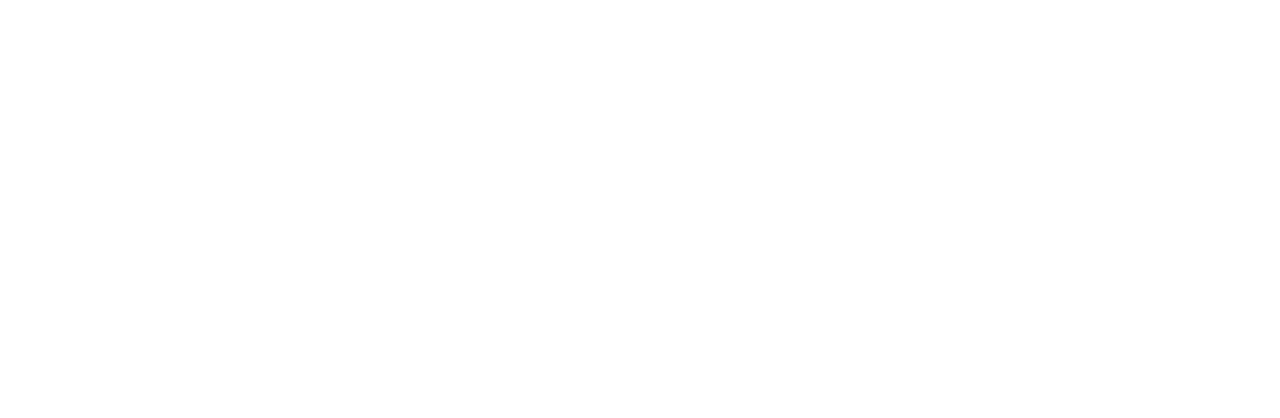
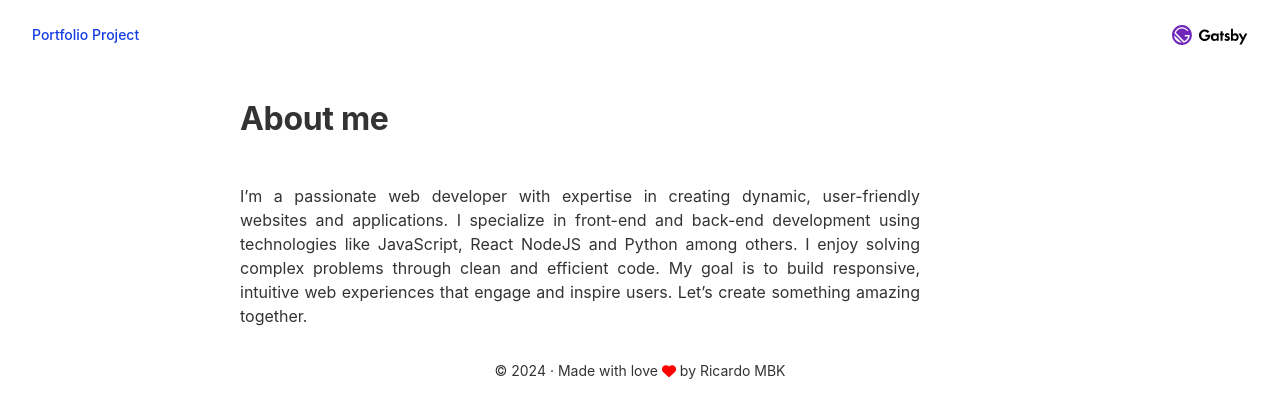
Before and after one commit to Ricardo-mb/testblog, a Gatsby site: page /about in a window 1280 px wide. Before the commit this address had no page. Built offline with nearby package versions, Linux system fonts and the light colour scheme; Gatsby itself is replaced by a stand-in of ours.

Commit message:
First commit

```diff
--- a/gatsby-config.js
+++ b/gatsby-config.js
@@ -9,10 +9,10 @@
  */
 module.exports = {
   siteMetadata: {
-    title: `Gatsby Default Starter`,
-    description: `Kick off your next, great Gatsby project with this default starter. This barebones starter ships with the main Gatsby configuration files you might need.`,
-    author: `@gatsbyjs`,
-    siteUrl: `https://gatsbystarterdefaultsource.gatsbyjs.io/`,
+    title: `Portfolio Project`,
+    description: `This is my portfolio for showing my skills, languages I working with, my workflow,and projects I am working on.`,
+    author: `Ricardo`,
+    siteUrl: `https://github.com/Ricardo-mb`,
   },
   plugins: [
     `gatsby-plugin-image`,
@@ -31,10 +31,10 @@
         name: `gatsby-starter-default`,
         short_name: `starter`,
         start_url: `/`,
-        background_color: `#663399`,
+        background_color: `#041b75`,
         // This will impact how browsers show your PWA/website
         // https://css-tricks.com/meta-theme-color-and-trickery/
-        // theme_color: `#663399`,
+        // theme_color: `##041b75`,
         display: `minimal-ui`,
         icon: `src/images/gatsby-icon.png`, // This path is relative to the root of the site.
       },
--- a/package.json
+++ b/package.json
@@ -5,6 +5,8 @@
   "version": "0.1.0",
   "author": "Kyle Mathews <mathews.kyle@gmail.com>",
   "dependencies": {
+    "@fortawesome/free-solid-svg-icons": "^6.6.0",
+    "@fortawesome/react-fontawesome": "^0.2.2",
     "gatsby": "^5.13.7",
     "gatsby-plugin-image": "^3.13.1",
     "gatsby-plugin-manifest": "^5.13.1",
--- a/src/components/layout.css
+++ b/src/components/layout.css
@@ -1,7 +1,7 @@
 :root {
   --border-radius: 4px;
   --color-text: #333;
-  --color-primary: #7026b9;
+  --color-primary: #123ce1;
   --color-code-bg: #fff4db;
   --color-code: #8a6534;
   --font-sans: -apple-system, BlinkMacSystemFont, "Segoe UI", Helvetica, Arial,
@@ -25,6 +25,7 @@
   --size-gutter: var(--space-5);
   --size-gap: var(--space-6);
 }
+
 html {
   -webkit-text-size-adjust: 100%;
   box-sizing: border-box;
@@ -33,6 +34,7 @@
   line-height: var(--line-height-normal);
   overflow-y: scroll;
 }
+
 body {
   -moz-osx-font-smoothing: grayscale;
   -webkit-font-smoothing: antialiased;
@@ -43,6 +45,7 @@
   margin: 0;
   word-wrap: break-word;
 }
+
 a {
   background-color: transparent;
   color: var(--color-primary);
@@ -52,24 +55,29 @@
   text-decoration-thickness: 1.5px;
   text-underline-offset: 2px;
 }
+
 a:active,
 a:hover {
   outline-width: 0;
   text-decoration: none;
 }
+
 abbr[title] {
   border-bottom: 1px dotted hsla(0, 0%, 0%, 0.5);
   cursor: help;
   text-decoration: none;
 }
+
 b,
 strong {
   font-weight: inherit;
   font-weight: bolder;
 }
+
 dfn {
   font-style: italic;
 }
+
 h1 {
   margin: 0;
   margin-bottom: 3rem;
@@ -77,13 +85,16 @@
   line-height: var(--line-height-dense);
   letter-spacing: -0.01em;
 }
-h1 > b {
+
+h1>b {
   color: var(--color-primary);
 }
+
 img {
   border-style: none;
   max-width: 100%;
 }
+
 code,
 kbd,
 pre,
@@ -92,6 +103,7 @@
   font-size: 1em;
   line-height: inherit;
 }
+
 hr {
   box-sizing: content-box;
   overflow: visible;
@@ -104,15 +116,19 @@
   border: none;
   height: 1px;
 }
+
 * {
   box-sizing: inherit;
 }
+
 *:before {
   box-sizing: inherit;
 }
+
 *:after {
   box-sizing: inherit;
 }
+
 hgroup,
 img,
 figure,
@@ -126,12 +142,14 @@
   padding: 0;
   margin-bottom: var(--space-4);
 }
+
 ul,
 ol {
   margin-left: var(--space-4);
   list-style-position: outside;
   list-style-image: none;
 }
+
 pre {
   margin-left: 0;
   margin-right: 0;
@@ -145,57 +163,72 @@
   word-wrap: normal;
   padding: var(--space-4);
 }
+
 b,
 strong,
 dt,
 th {
   font-weight: bold;
 }
+
 li {
   margin-bottom: calc(var(--space-4) / 2);
 }
+
 ol li,
 ul li {
   padding-left: 0;
 }
-li > ol,
-li > ul {
+
+li>ol,
+li>ul {
   margin-bottom: calc(var(--space-4) / 2);
   margin-left: var(--space-4);
   margin-top: calc(var(--space-4) / 2);
 }
+
 blockquote *:last-child {
   margin-bottom: 0;
 }
+
 li *:last-child {
   margin-bottom: 0;
 }
+
 p *:last-child {
   margin-bottom: 0;
 }
-li > p {
+
+li>p {
   margin-bottom: calc(var(--space-4) / 2);
 }
+
 p {
   max-width: 680px;
 }
+
 code {
   font-size: 0.875rem;
 }
+
 kbd {
   font-size: 0.875rem;
 }
+
 samp {
   font-size: 0.875rem;
 }
+
 abbr {
   border-bottom: 1px dotted hsla(0, 0%, 0%, 0.5);
   cursor: help;
 }
+
 acronym {
   border-bottom: 1px dotted hsla(0, 0%, 0%, 0.5);
   cursor: help;
 }
+
 tt,
 code {
   background-color: var(--color-code-bg);
@@ -206,9 +239,11 @@
   padding-top: 0.25em;
   word-break: normal;
 }
+
 pre code {
   background: none;
 }
+
 code:before,
 code:after,
 tt:before,
@@ -216,6 +251,7 @@
   content: "\00a0";
   letter-spacing: -0.2em;
 }
+
 pre code:before,
 pre code:after,
 pre tt:before,
--- a/src/components/layout.js
+++ b/src/components/layout.js
@@ -6,6 +6,8 @@
  */
 
 import * as React from "react"
+import { FontAwesomeIcon } from "@fortawesome/react-fontawesome"
+import { faHeart } from "@fortawesome/free-solid-svg-icons"
 import { useStaticQuery, graphql } from "gatsby"
 
 import Header from "./header"
@@ -37,11 +39,13 @@
           style={{
             marginTop: `var(--space-5)`,
             fontSize: `var(--font-sm)`,
+            textAlign: `center`,
           }}
         >
-          © {new Date().getFullYear()} &middot; Built with
+          © {new Date().getFullYear()} &middot; Made with love
           {` `}
-          <a href="https://www.gatsbyjs.com">Gatsby</a>
+          <FontAwesomeIcon icon={faHeart} style={{ color: "red" }} /> by Ricardo
+          MBK
         </footer>
       </div>
     </>
--- /dev/null
+++ b/src/pages/about.js
@@ -0,0 +1,21 @@
+import * as React from "react"
+import Layout from "../components/layout"
+const AboutPage = () => {
+  return (
+    <Layout>
+      <h1>About me</h1>
+      <p style={{ textAlign: `justify` }}>
+        I’m a passionate web developer with expertise in creating dynamic,
+        user-friendly websites and applications. I specialize in front-end and
+        back-end development using technologies like JavaScript, React NodeJS
+        and Python among others. I enjoy solving complex problems through clean
+        and efficient code. My goal is to build responsive, intuitive web
+        experiences that engage and inspire users. Let’s create something
+        amazing together.
+      </p>
+    </Layout>
+  )
+}
+
+export const Head = () => <title>About Me</title>
+export default AboutPage
--- a/src/pages/index.js
+++ b/src/pages/index.js
@@ -1,14 +1,15 @@
 import * as React from "react"
-import { StaticImage } from "gatsby-plugin-image"
+// import { StaticImage } from "gatsby-plugin-image"
 
 import Layout from "../components/layout"
 import Seo from "../components/seo"
 import * as styles from "../components/index.module.css"
+import { Link } from "gatsby"
 
 const IndexPage = () => (
   <Layout>
-    <div className={styles.textCenter}>
-      <StaticImage
+    <main className={styles.textCenter}>
+      {/* <StaticImage
         src="../images/example.png"
         loading="eager"
         width={64}
@@ -16,11 +17,15 @@
         formats={["auto", "webp", "avif"]}
         alt=""
         style={{ marginBottom: `var(--space-3)` }}
-      />
-      <h1>
-        Welcome to my <b>Gatsby!</b> project.
-      </h1>
-    </div>
+      /> */}
+      <p style={{ textAlign: `center` }}>
+        Hello, I'm <b>Ricardo</b>, a passionate{" "}
+        <b>technology enthusiast and web developer</b> <br /> dedicated to
+        building innovative digital solutions.
+      </p>
+      <h1>Welcome to my Portfolio</h1>
+      <Link to="/about">About</Link>
+    </main>
   </Layout>
 )
 
```
Also changed, not shown: 1 other file.
